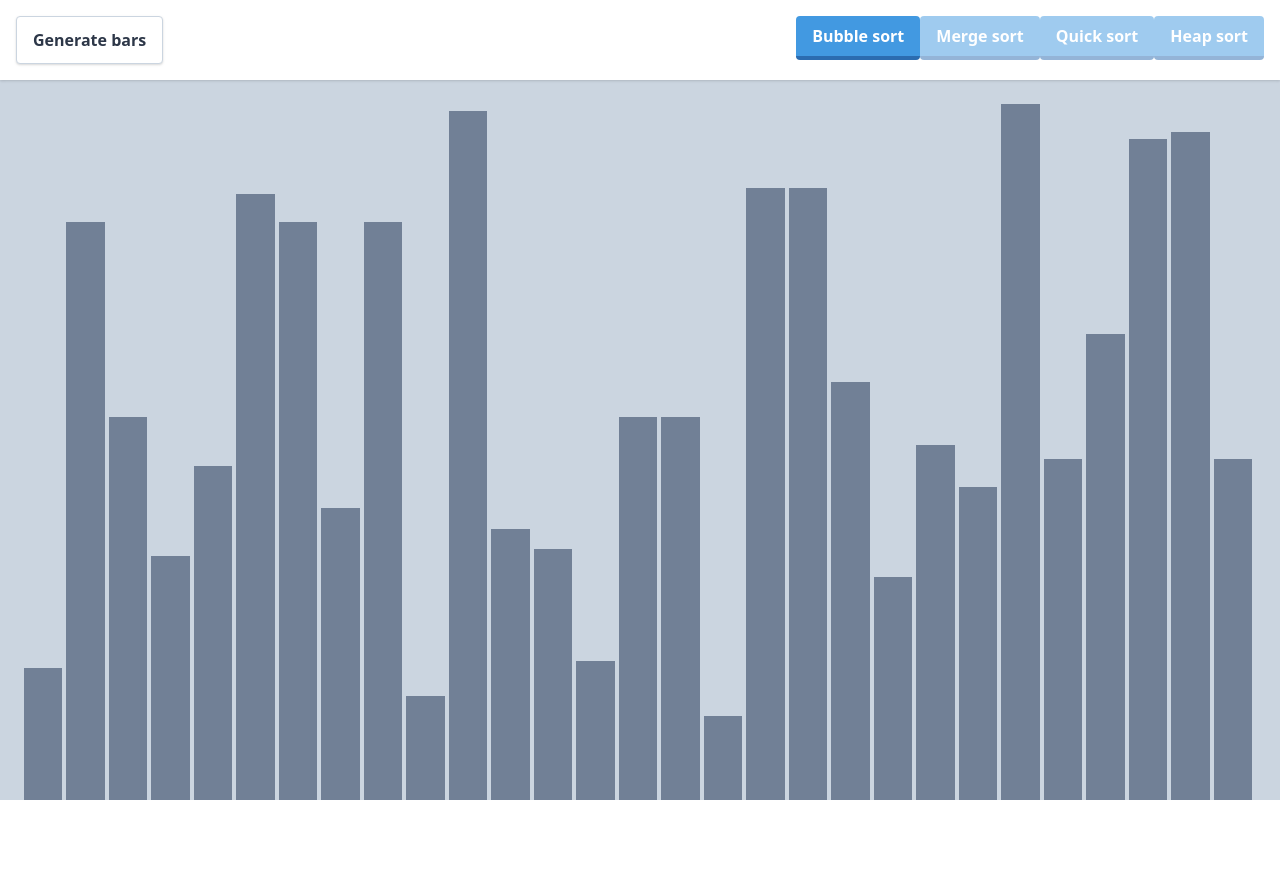
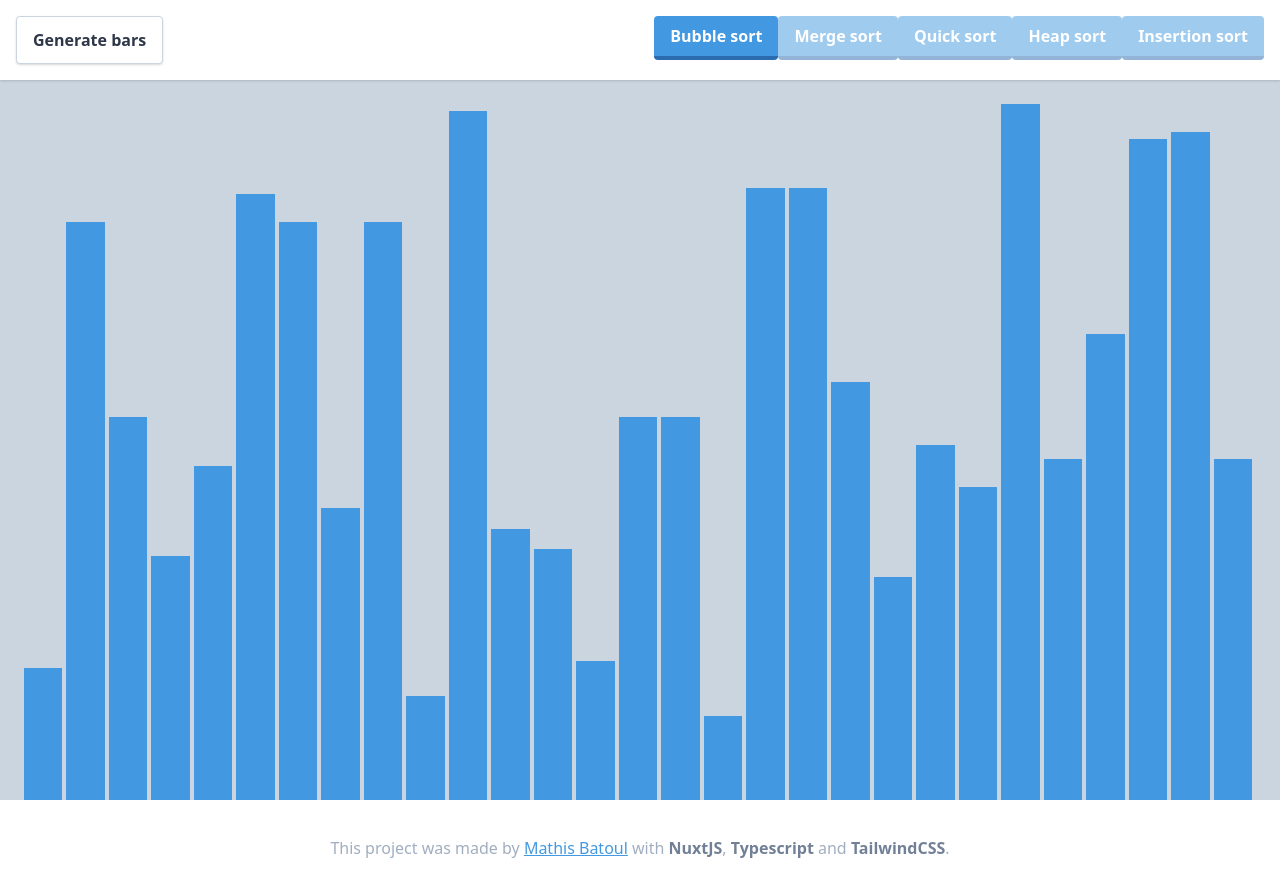
Before and after one commit to mbatoul/sorting-visualizer, a Nuxt app: page /Main in a window 1280 px wide. Before the commit the page ends 800 px from the top, so only its background shows below. Built offline with nearby package versions, Linux system fonts and the light colour scheme.

Commit message:
Add footer to main page

```diff
--- a/pages/Main.vue
+++ b/pages/Main.vue
@@ -33,6 +33,11 @@
           >
             Heap sort
           </button>
+          <button
+            class="bg-blue-500 text-white font-bold py-2 px-4 border-b-4 border-blue-700 rounded opacity-50 cursor-not-allowed"
+          >
+            Insertion sort
+          </button>
         </div>
       </div>
     </div>
@@ -45,6 +50,12 @@
         v-bind:style="{ 'height': `${element}%` }"
         v-bind:class='barColor(index)'
       >
+      </div>
+    </div>
+
+    <div id="footer-wrapper" class='w-full h-24 bg-white'>
+      <div id="footer" class='flex justify-center items-center h-full'>
+        <p class='text-gray-500'>This project was made by <a href='https://github.com/mbatoul/' class='underline text-blue-500 hover:no-underline' target='_blank'>Mathis Batoul</a> with <span class='text-gray-600 font-bold'>NuxtJS</span>, <span class="text-gray-600 font-bold">Typescript</span> and <span class="text-gray-600 font-bold">TailwindCSS</span>.</p>
       </div>
     </div>
   </div>
@@ -120,12 +131,14 @@ export default Vue.extend({
     },
 
     barColor: function (index: number): string {
-      if (index === this.currentBubble) {
-        return 'bg-red-300';
+      if (this.currentSorted.includes(index)) {
+        return 'bg-green-500';
+      } else if (index === this.currentBubble) {
+        return 'bg-red-500';
       } else if (index === this.nextBubble) {
+        return 'bg-green-500';
+      } else {
         return 'bg-blue-500';
-      } else {
-        return 'bg-gray-600';
       }
     },
 
```
